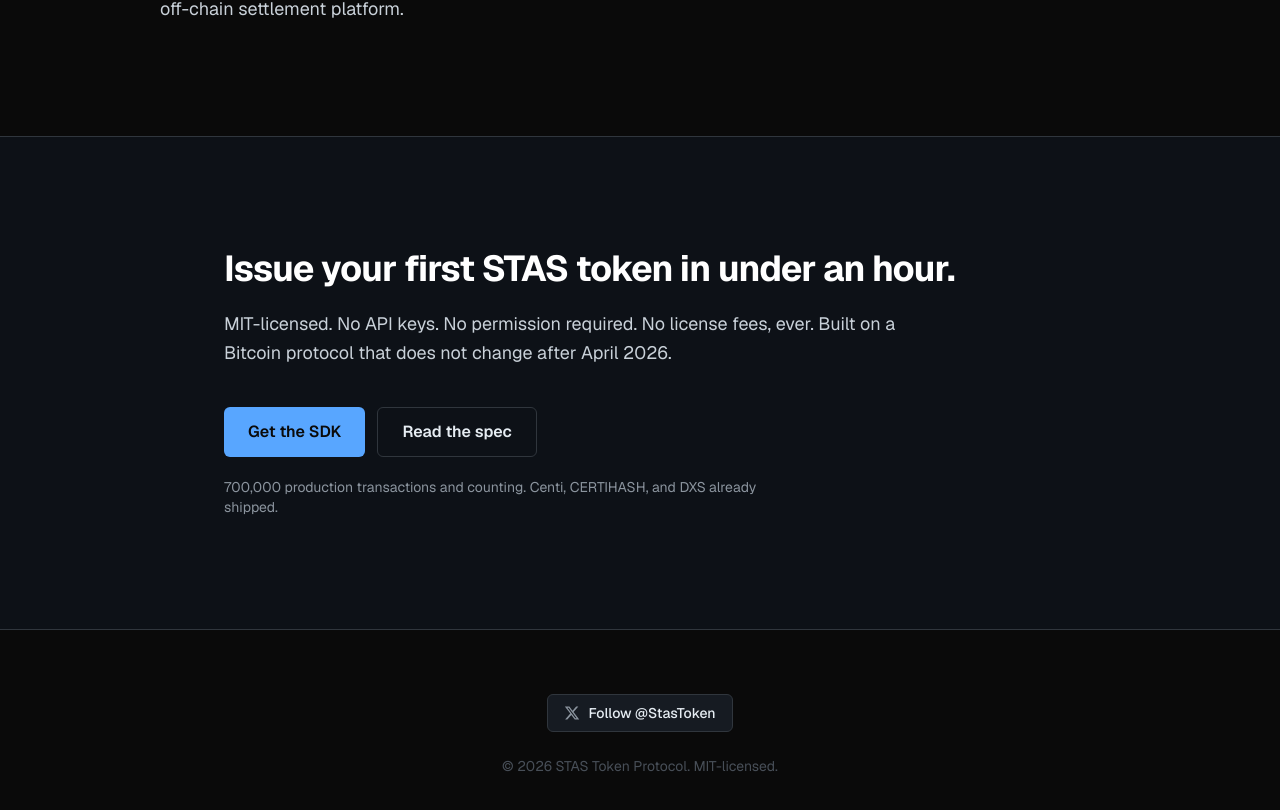
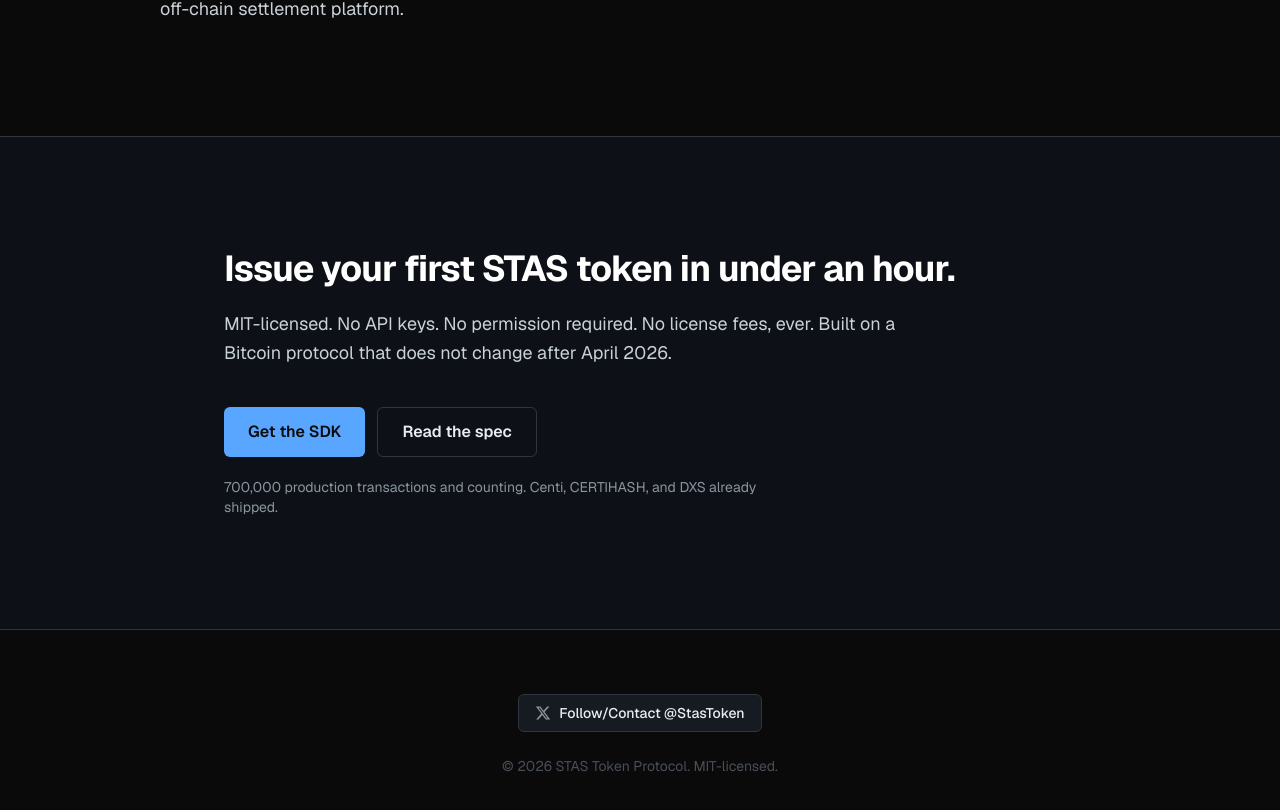
Before and after one commit to digitsu/stastech-site, a Next.js app: page / in a window 1280 px wide. Shown: the part 3974-4784 px from the top of the page. Built offline with nearby package versions, Linux system fonts and the light colour scheme.

Commit message:
Relabel footer X button to Follow/Contact

```diff
--- a/components/layout/Footer.tsx
+++ b/components/layout/Footer.tsx
@@ -25,11 +25,11 @@ export default function Footer() {
           href={X_URL}
           target="_blank"
           rel="noopener noreferrer"
-          aria-label="Follow STAS on X"
+          aria-label="Follow or contact STAS on X"
           className="group inline-flex items-center gap-2 rounded-md border border-edge bg-surface px-4 py-2 text-sm font-medium text-fg transition-colors hover:border-accent hover:text-white"
         >
           <XIcon className="h-4 w-4 text-fg-muted transition-colors group-hover:text-accent" />
-          <span>Follow @StasToken</span>
+          <span>Follow/Contact @StasToken</span>
         </a>
         <p className="text-center text-sm text-fg-faint">
           &copy; {new Date().getFullYear()} STAS Token Protocol. MIT-licensed.
```
